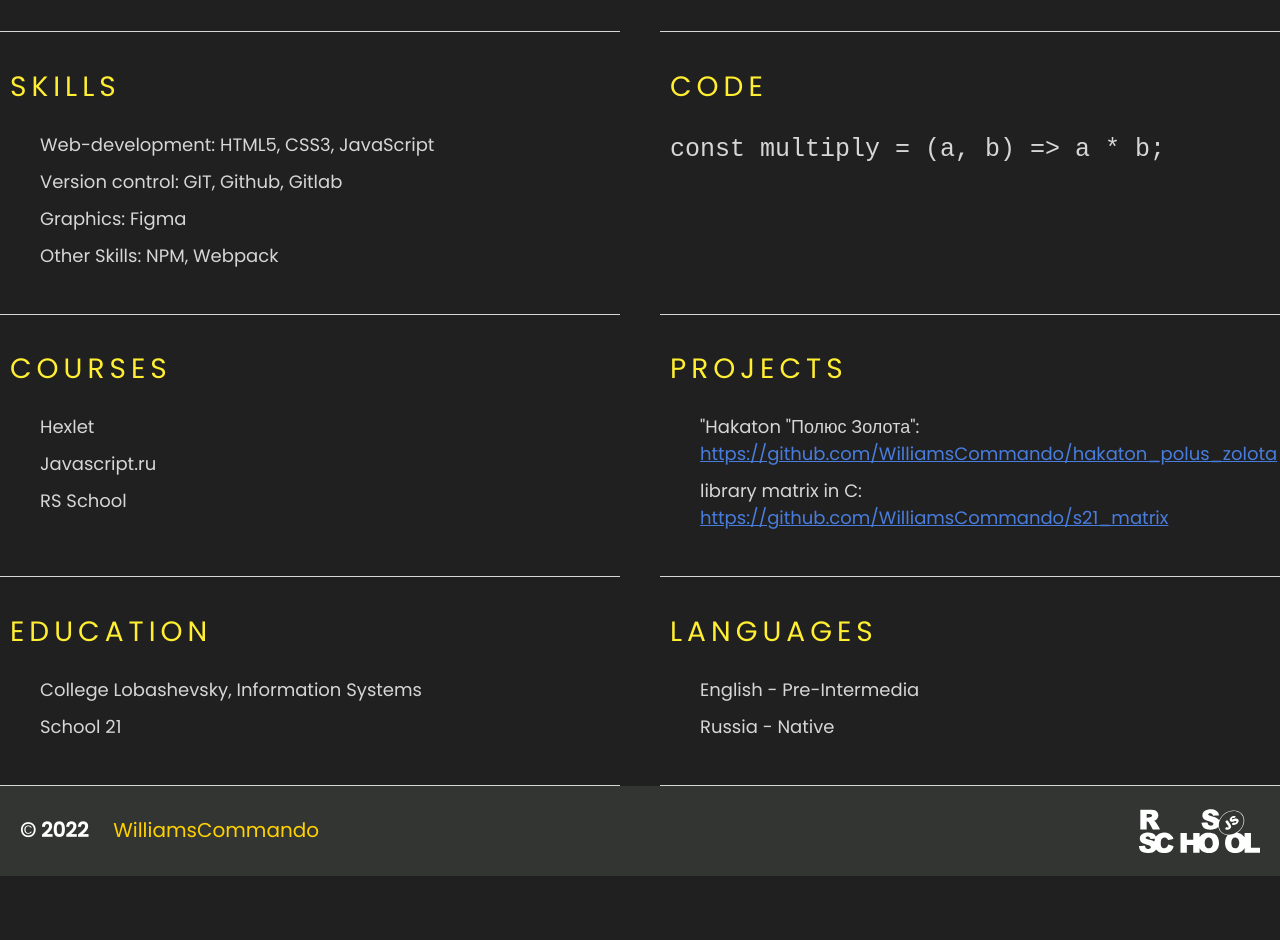
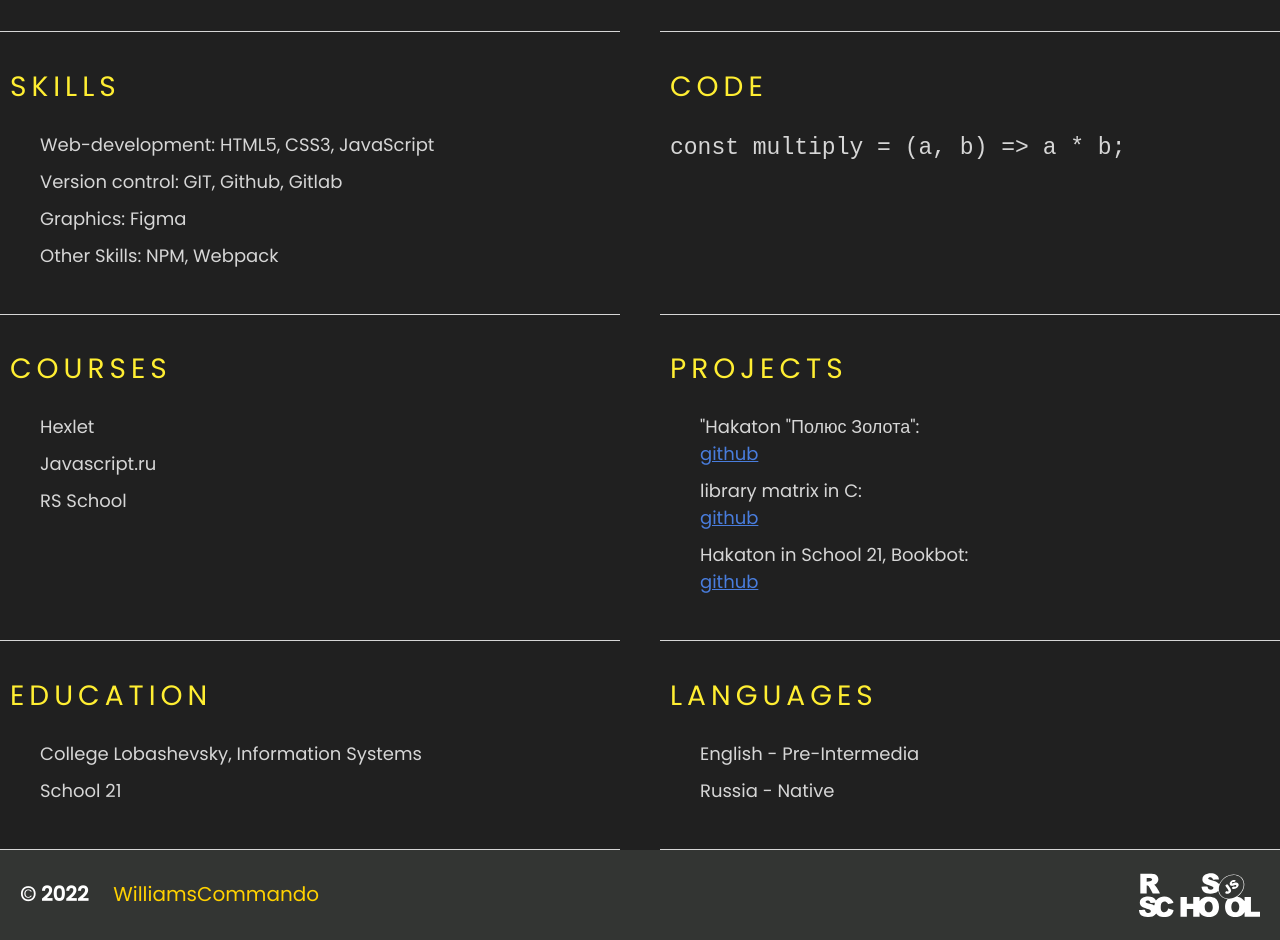
Before and after one commit to WilliamsCommando/rsschool-cv, a plain HTML site: page index.html in a window 1280 px wide. Shown: the part 700-1640 px from the top of the page. Before the commit the page ends 1576 px from the top, so only its background shows below. Drawn offline with Linux system fonts and the light colour scheme.

Commit message:
feat: fix src in profects and code example

```diff
--- a/index.html
+++ b/index.html
@@ -80,8 +80,9 @@
       <section class="section" id="projects">
         <h2 class="section-title">Projects</h2>
           <ul class="section-list">
-            <li class="section-item">"Hakaton "Полюс Золота": <span><a class="section-projects" href="https://github.com/WilliamsCommando/hakaton_polus_zolota">https://github.com/WilliamsCommando/hakaton_polus_zolota</a></span></li>
-            <li class="section-item">library matrix in C: <br> <a class="section-projects" href="https://github.com/WilliamsCommando/s21_matrix">https://github.com/WilliamsCommando/s21_matrix</a></li>
+            <li class="section-item">"Hakaton "Полюс Золота": <br><a class="section-projects" href="https://github.com/WilliamsCommando/hakaton_polus_zolota">github</a></li>
+            <li class="section-item">library matrix in C: <br> <a class="section-projects" href="https://github.com/WilliamsCommando/s21_matrix">github</a></li>
+            <li class="section-item">Hakaton in School 21, Bookbot: <br> <a class="section-projects" href="https://github.com/WilliamsCommando/s21_bookbot">github</a></li>
           </ul>
       </section>
       <section class="section" id="education">
--- a/style.css
+++ b/style.css
@@ -123,6 +123,7 @@ li {
   margin-bottom: 10px;
   padding: 0;
   padding-left: 30px;
+  flex-wrap: wrap;
 }
 
 .main-title {
@@ -148,7 +149,7 @@ li {
 .pre {
   padding: 0;
   margin: 0;
-  font-size: 25px;
+  font-size: 23px;
 }
 
 .section-projects:link {
```
